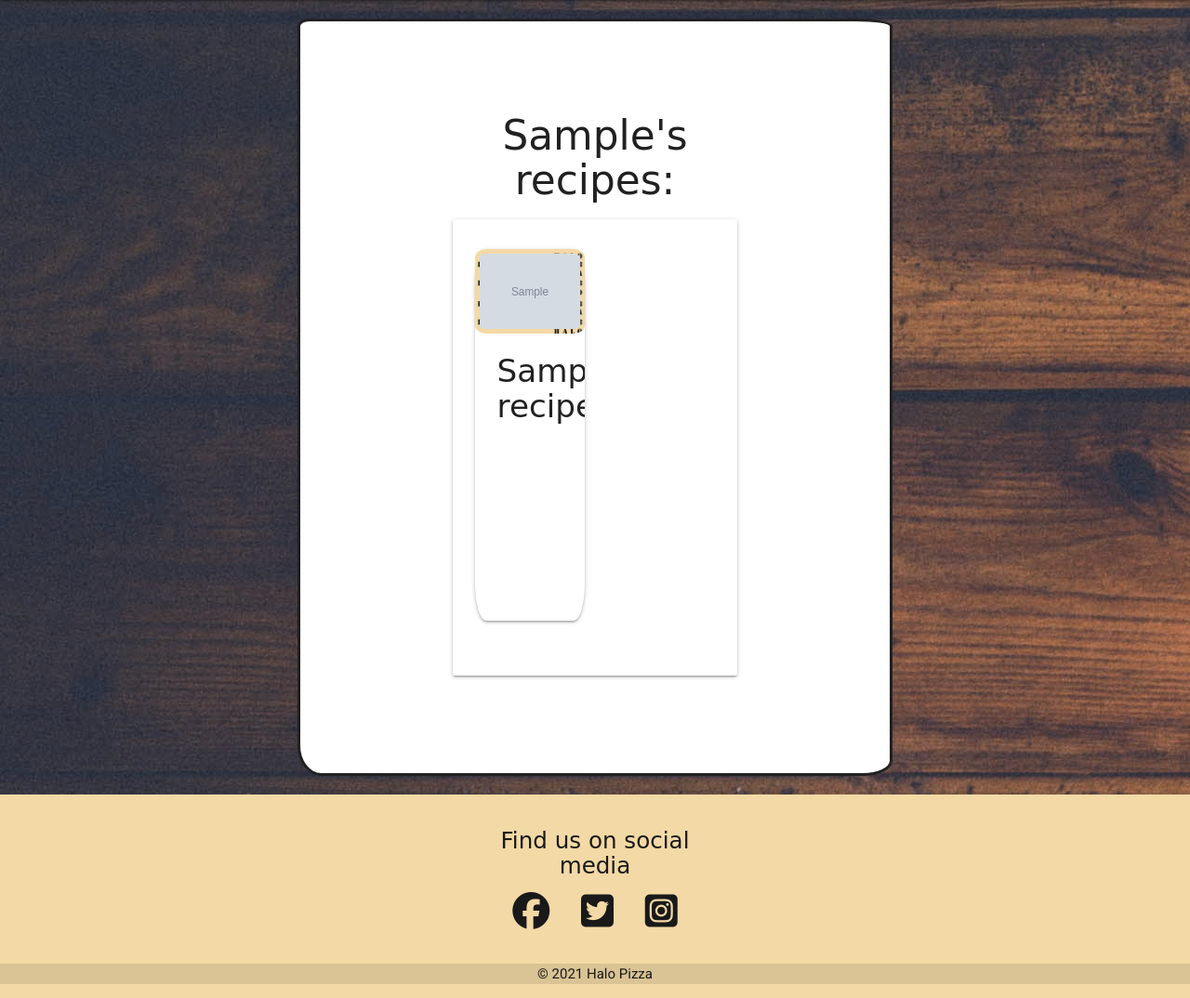
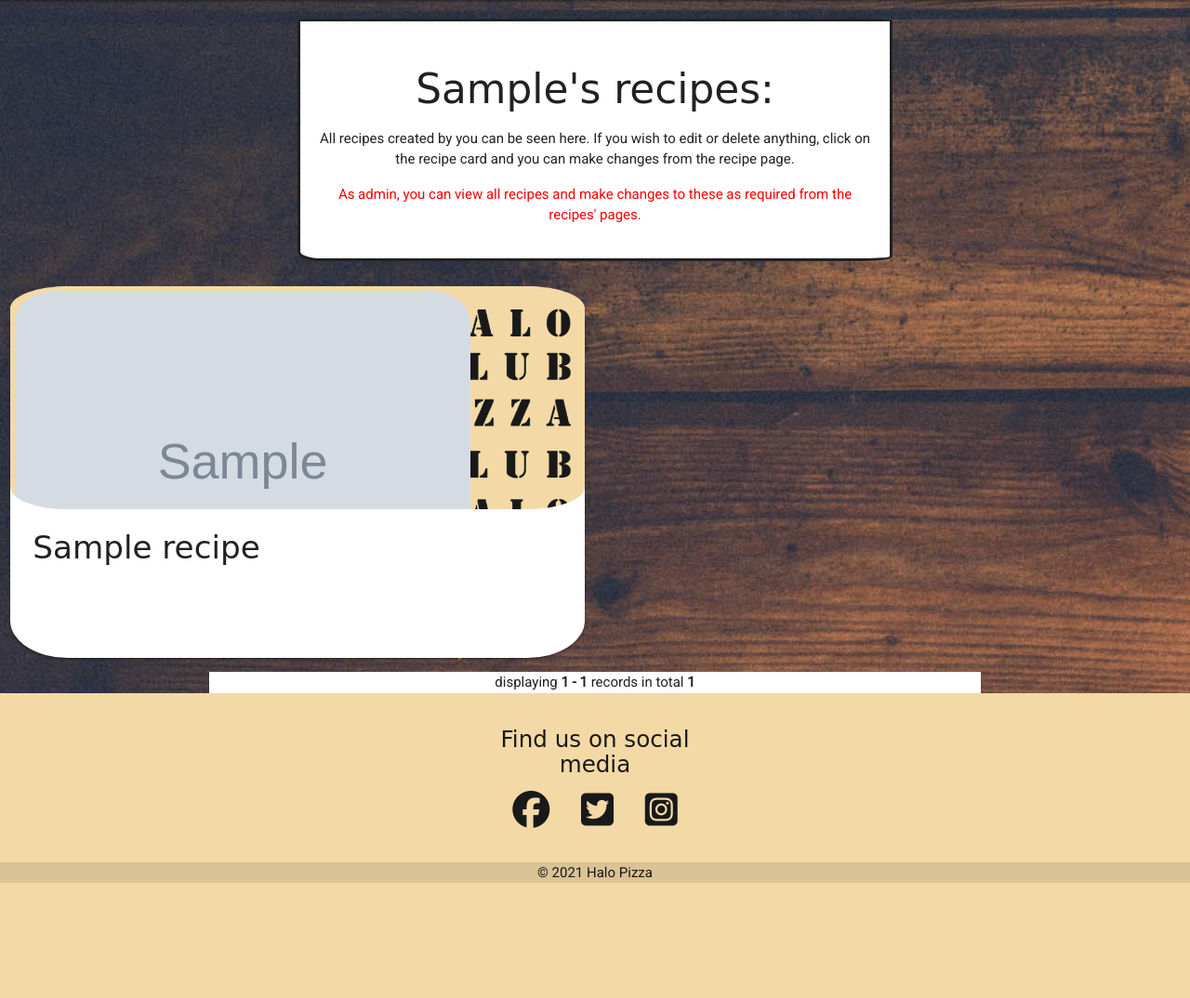
Before and after one commit to James-VT/MS3_Halo_Pizza, a Flask app: page /account/admin in a window 1280 px wide. Shown: the part 70-1144 px from the top of the page at 93% size. After the commit the page ends 1020 px from the top, so only its background shows below. Run offline with Flask 2, Linux system fonts and the light colour scheme; the visitor is signed in with stand-in values (Sample User, id 1); grey boxes marked "Sample" are stand-in pictures; a database or web service that is not in the repository returns one stand-in record (values such as "Sample title"); some libraries are stand-ins or nearby versions; some web fonts are replaced.

Commit message:
edit: Styles account page and adds pagination to it

```diff
--- a/app.py
+++ b/app.py
@@ -145,11 +145,24 @@ def login():
 @app.route("/account/<username>", methods=["GET", "POST"])
 def account(username):
     # grab the session user's username from db
+    page, per_page, offset = get_page_args(
+        page_parameter='page', per_page_parameter='per_page',
+        offset_parameter='offset')
+    per_page = 4
+    offset = (page - 1) * per_page
+    total = mongo.db.recipes.find().count()
     username = mongo.db.users.find_one(
         {"username": session["user"]})["username"]
     recipes = list(mongo.db.recipes.find({"created_by": username}))
+    recipes_paginated = recipes[offset: offset + per_page]
+    pagination = Pagination(page=page, per_page=per_page,
+                            total=total, css_framework='materializecss')
 
-    return render_template("account.html", username=username, recipes=recipes)
+    return render_template("account.html", username=username,
+                            recipes=recipes_paginated,
+                            page=page,
+                            per_page=per_page,
+                            pagination=pagination)
 
 
 @app.route("/logout")
@@ -222,8 +235,7 @@ def edit_recipe(recipe_id):
             "is_vegetarian": is_vegetarian,
             "is_vegan": is_vegan,
             "is_gluten_free": is_gluten_free,
-            "is_dairy_free": is_dairy_free,
-            "created_by": session["user"]
+            "is_dairy_free": is_dairy_free
         }
         mongo.db.recipes.update({"_id": ObjectId(recipe_id)}, submit)
         flash("Recipe successfully updated!")
--- a/static/css/style.css
+++ b/static/css/style.css
@@ -170,6 +170,10 @@ hr {
     width: 50%;
     margin-top: 20px;
     background: #ffffff;
+}
+
+.admin-notice {
+    color: red;
 }
 
 /* ------------------View categories page */
--- a/templates/account.html
+++ b/templates/account.html
@@ -1,14 +1,27 @@
 {% extends "base.html" %}
 {% block content %}
 
-<div class="account-card">
-    <div class="row">
-        <div class="col s12 m8 offset-m2">
+
+    <div class="row homepage-headliner">
         <h3 class="center-align">
             {{ username.capitalize() }}'s recipes:
         </h3>
-            <div class="card-panel">
-                <div class="row">
+        <p>All recipes created by you can be seen here. If you wish to edit or delete anything, click on the recipe card and
+            you can make changes from the recipe page.</p>
+        {% if session.user|lower == "admin"|lower %}
+        <p class="admin-notice">As admin, you can view all recipes and make changes to these as required from the recipes'
+            pages.</p>
+        {% if recipes.length == 0 %}
+            <div class="col s12 m6">
+                <div class="card medium home-card-style">
+                    <p>It looks like you haven't uploaded any recipes yet. If you'd like to do so, click on
+                        "submit a recipe" in the navigation bar above.</p>
+                </div>
+            </div>
+        {% endif %}
+        {% endif %}
+    </div>
+    <div class="row search-results-style">
         {% for recipe in recipes %}
         <div class="col s12 m6">
             <div class="card medium home-card-style">
@@ -25,15 +38,12 @@
             </div>
         </div>
         {% endfor %}
-                    {% if recipes.length == 0 %}
-                    <div class="col s12 m6">
-                        <div class="card medium home-card-style">
-                            <p>It looks like you haven't uploaded any recipes yet. If you'd like to do so, click on "submit a recipe" in the navigation bar above.</p>
-                        </div>
-                    </div>
+        <div class="col s12 m8 offset-m2">
+            <div class="pagination-controls-style">
+                {% if recipes|length > 0 %}
+                    {{ pagination.links }}
+                    {{ pagination.info }}
                 {% endif %}
-                </div>
-            </div>
             </div>
         </div>
     </div>
--- a/templates/home.html
+++ b/templates/home.html
@@ -29,10 +29,8 @@
         <div class="col s12 m6">
             <div class="card medium home-card-style">
                 <div class="card-image card-image-background">
-                    <a href="#">
-                        <a href="{{ url_for('view_recipe', recipe_id=recipe._id) }}">
-                            <img src="{{ recipe.image_url }}" class="responsive-image home-page-image">
-                        </a>
+                    <a href="{{ url_for('view_recipe', recipe_id=recipe._id) }}">
+                        <img src="{{ recipe.image_url }}" class="responsive-image home-page-image">
                     </a>
                 </div>
                 <div class="card-content card-content-padding">
```
Lines whose indentation alone changed are shown as unchanged.
